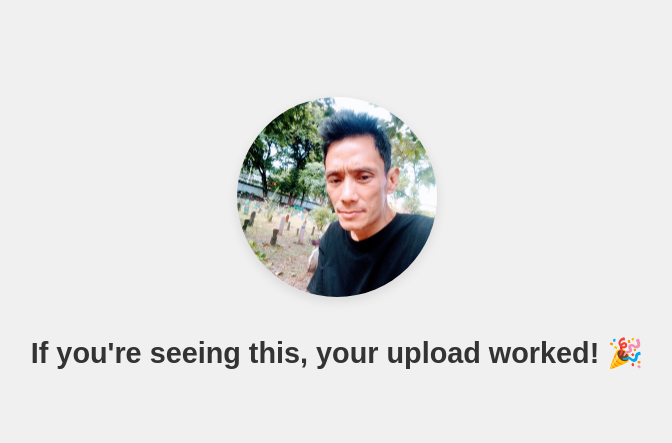
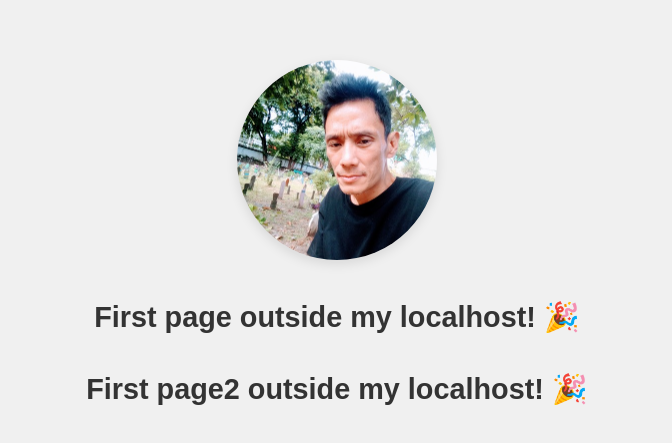
Before and after one commit to san2210/my-website, a plain HTML site: page index.html in a window 1280 px wide. Shown: the part 157-600 px from the top of the page, without its empty margins (303-975 px from the left). Drawn offline with Linux system fonts and the light colour scheme.

Commit message:
Add files via upload

```diff
--- a/index.html
+++ b/index.html
@@ -32,6 +32,7 @@
 </head>
 <body>
   <img src="images/my-photo.jpg" alt="My Photo" />
-  <h1>If you're seeing this, your upload worked! 🎉</h1>
+  <h1> First page outside my localhost! 🎉</h1>
+  <h1> First page2 outside my localhost! 🎉</h1>
 </body>
 </html>
```
